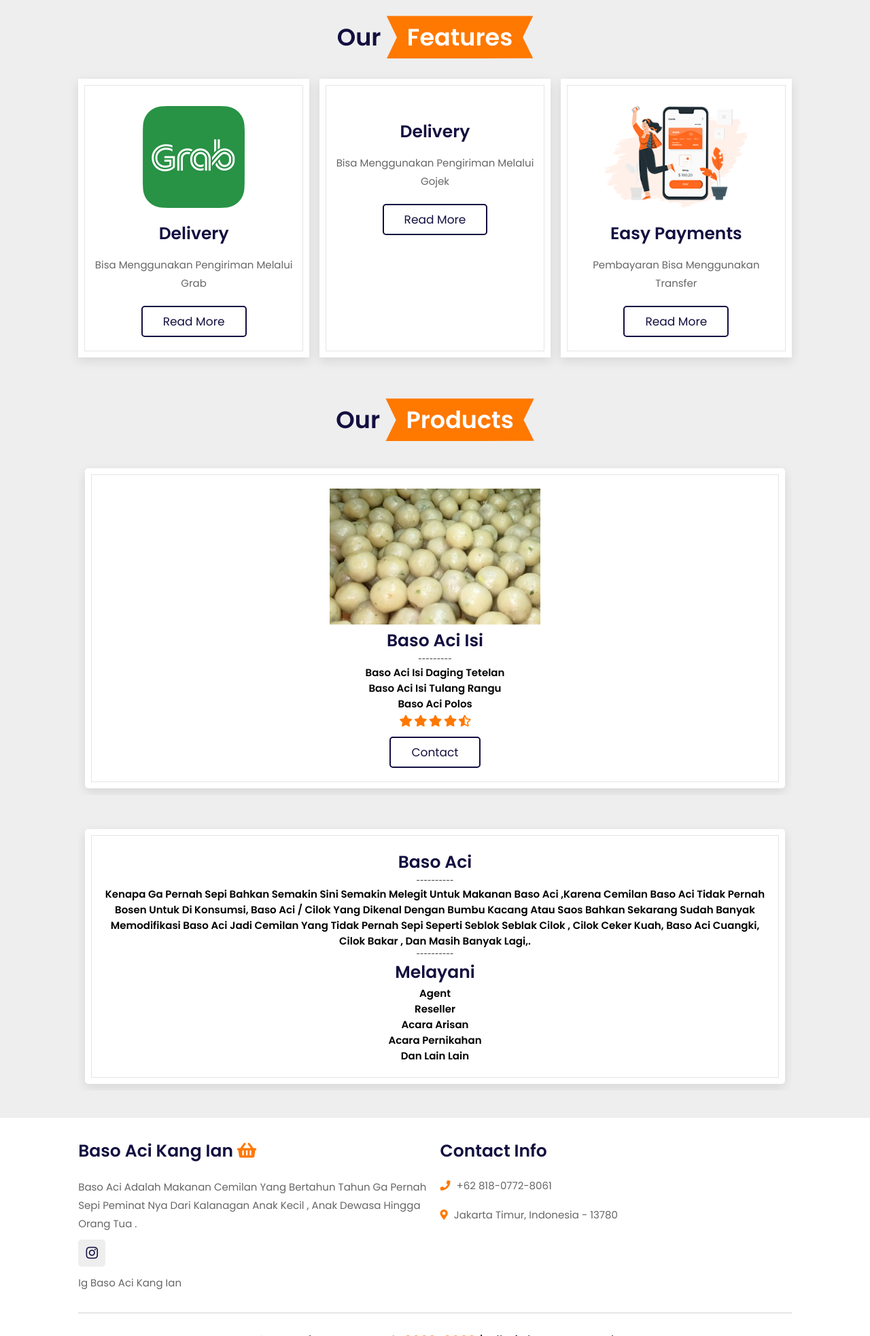
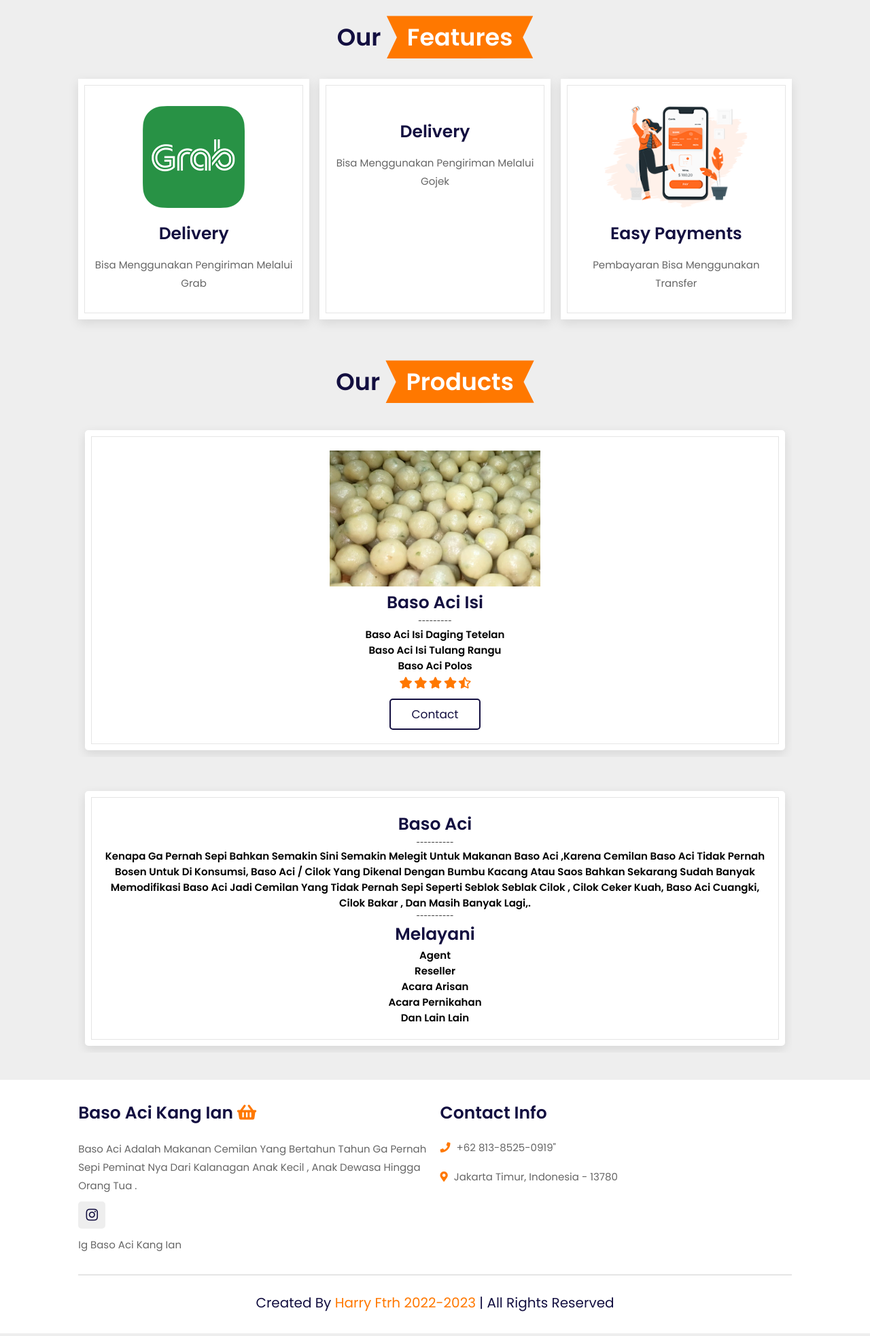
Before and after one commit to HarryFtrh/baso, a plain HTML site: page index.html in a window 1280 px wide. Shown: the part 550-2516 px from the top of the page at 68% size. Drawn offline with nearby package versions, Linux system fonts and the light colour scheme.

Commit message:
Update index.html
ganti nomor

```diff
--- a/index.html
+++ b/index.html
@@ -66,21 +66,18 @@
             <img src="image/grab.png" alt="">
             <h3>Delivery</h3>
             <p>Bisa Menggunakan Pengiriman melalui grab</p>
-            <a href="#" class="btn">read more</a>
         </div>
 
         <div class="box">
             <img src="image/gojek.png" alt="">
              <h3>Delivery</h3>
             <p>Bisa Menggunakan Pengiriman melalui gojek</p>
-            <a href="#" class="btn">read more</a>
         </div>
 
         <div class="box">
             <img src="image/feature-img-3.png" alt="">
             <h3>easy payments</h3>
             <p>Pembayaran Bisa Menggunakan Transfer</p>
-            <a href="#" class="btn">read more</a>
         </div>
 
     </div>
@@ -113,7 +110,7 @@
                     <i class="fas fa-star"></i>
                     <i class="fas fa-star-half-alt"></i>
                 </div>
-                <a href="https://wa.me/81807728061" class="btn">Contact</a>
+                <a href="https://wa.me/+6281385250919" class="btn">Contact</a>
             </div>
     </div>
 
@@ -155,7 +152,7 @@
 
         <div class="box">
             <h3>contact info</h3>
-            <a href="#" class="links"> <i class="fas fa-phone"></i> +62 818-0772-8061 </a>
+            <a href="#" class="links"> <i class="fas fa-phone"></i> +62 813-8525-0919" </a>
             <a href="#" class="links"> <i class="fas fa-map-marker-alt"></i> jakarta Timur, indonesia - 13780 </a>
         </div>
     </div>
```
